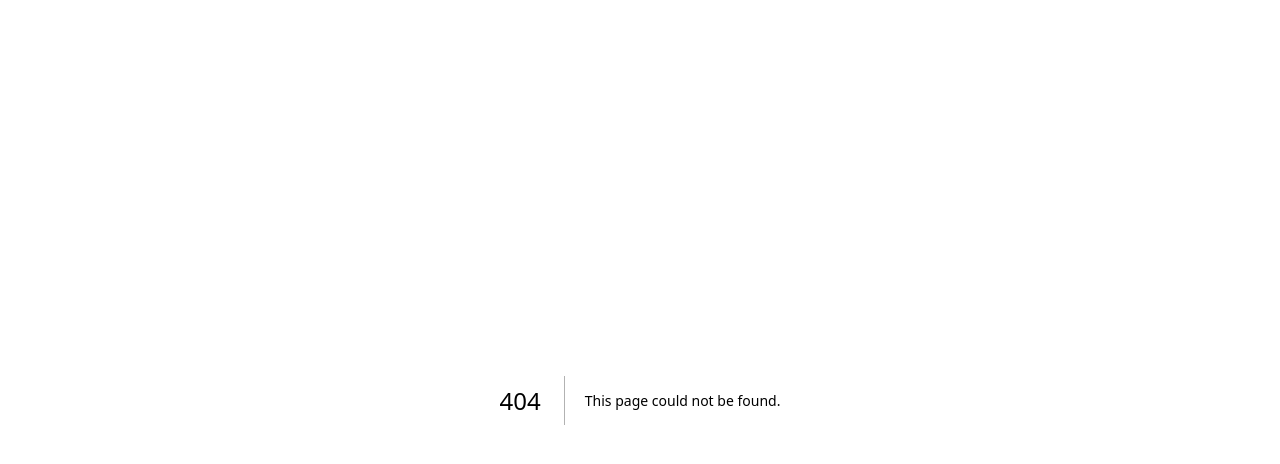
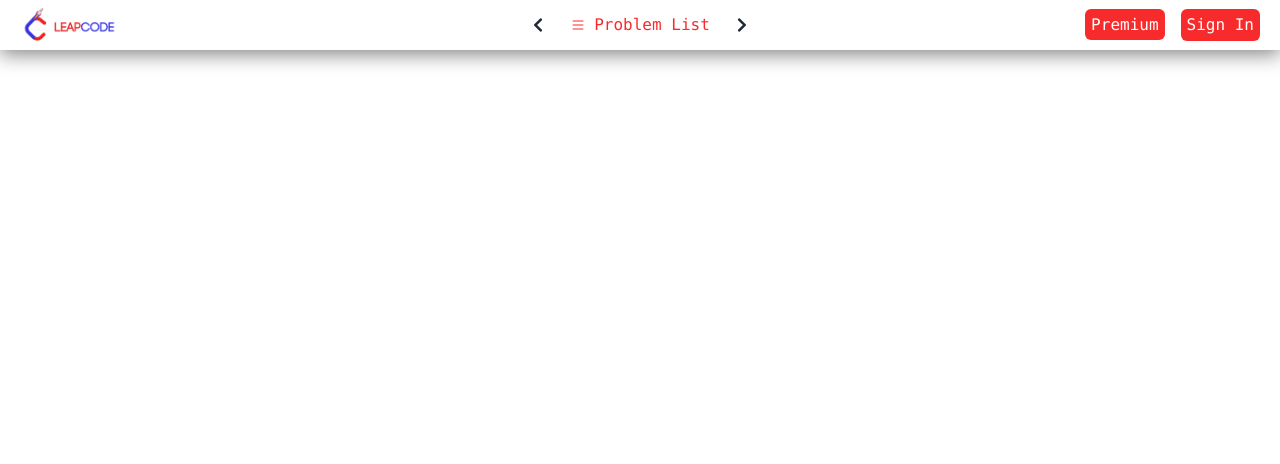
Before and after one commit to aashikavishwanath/leapcode, a Next.js app: page /problems/3-sum in a window 1280 px wide. Before the commit this address had no page. Shown: the top 464 px of the page. Built offline with nearby package versions, Linux system fonts and the light colour scheme; no server answers.

Commit message:
- added react tostify and topbar for problems page

```diff
--- a/package.json
+++ b/package.json
@@ -20,6 +20,7 @@
     "react-dom": "18.2.0",
     "react-firebase-hooks": "^5.1.1",
     "react-icons": "^4.10.1",
+    "react-toastify": "^9.1.3",
     "react-youtube": "^10.1.0",
     "recoil": "^0.7.7",
     "typescript": "5.1.6"
--- a/src/components/Models/Login.tsx
+++ b/src/components/Models/Login.tsx
@@ -4,6 +4,8 @@ import { auth } from "@/firebase/firebase";
 import { useRouter } from "next/router";
 import React, { useEffect, useState } from "react";
 import { useSignInWithEmailAndPassword } from "react-firebase-hooks/auth";
+import { toast } from "react-toastify";
+
 
 type LoginProps = {
 
@@ -29,12 +31,12 @@ const Login:React.FC<LoginProps> = () => {
 			if (!newUser) return;
 			router.push("/");
 		} catch (error: any) {
-			alert(error.message);
+			toast.error(error.message, { position: "top-center", autoClose: 3000});
 		}
 	};
 
 	useEffect(() => {
-		if (error) alert(error.message);
+		if (error) toast.error(error.message, { position: "top-center", autoClose: 3000});
 	}, [error]);
     return (
     <form className="space-y-6 px-6 py-3 pb-8 pt-0" onSubmit={handleLogin}>
--- a/src/components/Models/ResetPassword.tsx
+++ b/src/components/Models/ResetPassword.tsx
@@ -1,10 +1,29 @@
-import React from "react";
+import { auth } from "@/firebase/firebase";
+import React, { useState, useEffect } from "react";
+import { useSendPasswordResetEmail } from "react-firebase-hooks/auth";
+import { toast } from "react-toastify";
+
 
 type ResetPasswordProps = {};
 
 const ResetPassword: React.FC<ResetPasswordProps> = () => {
+	const [email, setEmail] = useState("");
+	const [sendPasswordResetEmail, sending, error] = useSendPasswordResetEmail(auth);
+	const handleReset = async (e: React.FormEvent<HTMLFormElement>) => {
+		e.preventDefault();
+		const success = await sendPasswordResetEmail(email);
+		if (success) {
+			toast.success("Password reset email sent", { position: "top-center", autoClose: 3000});
+		}
+	};
+
+	useEffect(() => {
+		if (error) {
+			alert(error.message);
+		}
+	}, [error]);
 	return (
-		<form className='space-y-6 px-6 lg:px-8 pb-4 sm:pb-6 xl:pb-8'>
+		<form className='space-y-6 px-6 lg:px-8 pb-4 sm:pb-6 xl:pb-8' onSubmit={handleReset}>
 			<h3 className='text-xl font-mono  text-black'>Reset Password</h3>
 			<p className='text-sm text-black font-mono'>
 				If you forgot your password, enter your email below, and we will send you an email to
@@ -15,6 +34,7 @@ const ResetPassword: React.FC<ResetPasswordProps> = () => {
                     Your Email:
                 </label>
                 <input type='email' name='email' id='email'
+				onChange={(e) => setEmail(e.target.value)}
                 className='border-2 outline-none sm:text-sm rounded-lg focus:ring-blue-700 focus:border-blue-700 block w-full p-2.5
                 bg-gray-200 border-gray-500 placeholder-gray-400 text-gray-800 font-mono'
                 placeholder='name@company.com'
--- a/src/components/Topbar/Topbar.tsx
+++ b/src/components/Topbar/Topbar.tsx
@@ -24,6 +24,32 @@ const Topbar: React.FC<TopbarProps> = ({ problemPage }) => {
 				<Link href='/' className='h-[22px] flex-1 mt-[-27px]'>
 					<Image src='/logofull.png' alt='Logo' height={100} width={100} />
 				</Link>
+
+				{problemPage && (
+					<div className='flex items-center gap-4 flex-1 justify-center'>
+						<div
+							className='flex items-center justify-center rounded bg-blue hover:bg-blue h-8 w-8 cursor-pointer'
+							//onClick={() => handleProblemChange(false)}
+						>
+							<FaChevronLeft />
+						</div>
+						<Link
+							href='/'
+							className='flex items-center gap-2 font-mono max-w-[170px] text-brand-red cursor-pointer'
+						>
+							<div>
+								<BsList />
+							</div>
+							<p>Problem List</p>
+						</Link>
+						<div
+							className='flex items-center justify-center rounded bg-dark-fill-3 hover:bg-dark-fill-2 h-8 w-8 cursor-pointer'
+							//onClick={() => handleProblemChange(true)}
+						>
+							<FaChevronRight />
+						</div>
+					</div>
+				)}
 
 				<div className='flex items-center space-x-4 flex-1 justify-end'>
 					<div>
--- a/src/pages/_app.tsx
+++ b/src/pages/_app.tsx
@@ -2,6 +2,8 @@ import '@/styles/globals.css'
 import type { AppProps } from 'next/app'
 import Head from 'next/head'
 import { RecoilRoot } from 'recoil'
+import { ToastContainer } from "react-toastify";
+import "react-toastify/dist/ReactToastify.css";
 
 export default function App({ Component, pageProps }: AppProps) {
   return (
@@ -12,6 +14,7 @@ export default function App({ Component, pageProps }: AppProps) {
         <meta name="viewport" content="width=device-width, initial-scale=1" /> {/* web requirements */}
         <link rel="icon" href="/logo.png" /> {/* uploads the leetcode symbol for top tab */}
       </Head>
+      <ToastContainer />
       <Component {...pageProps} />
     </RecoilRoot>
   )
--- /dev/null
+++ b/src/pages/problems/[pid].tsx
@@ -0,0 +1,16 @@
+import Topbar from "@/components/Topbar/Topbar";
+
+import React from "react";
+
+type ProblemPageProps = {
+};
+
+const ProblemPage: React.FC<ProblemPageProps> = () => {
+
+	return (
+		<div>
+			<Topbar problemPage />
+		</div>
+	);
+};
+export default ProblemPage;
```
Also changed, not shown: 1 other file (tests, documents, lock files or other folders).
